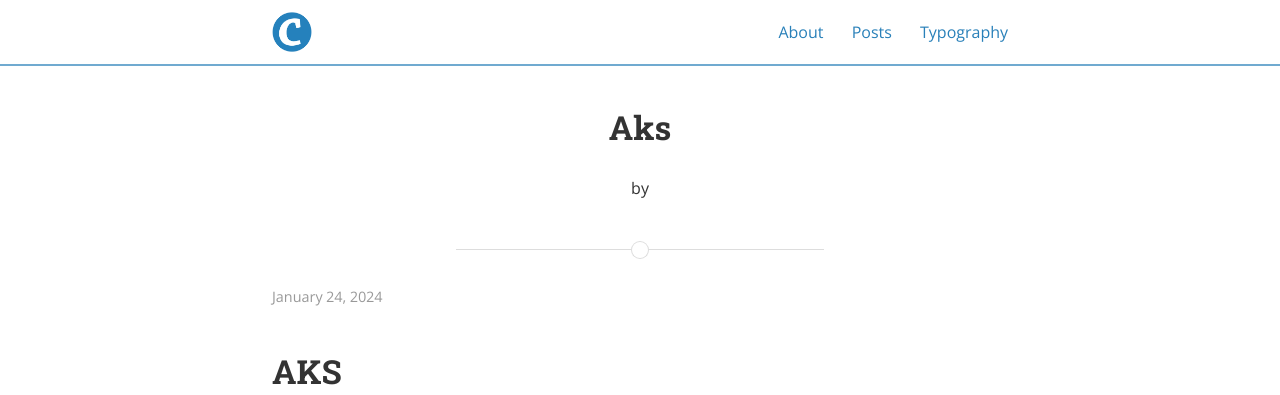
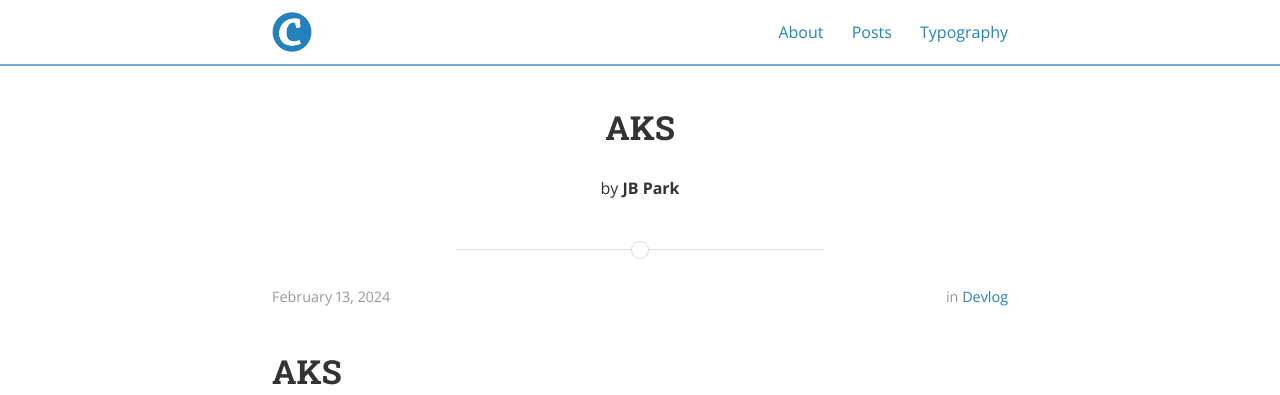
Before and after one commit to jbeight-devops/jbeight-devops.github.io, a Jekyll site: the page built from _posts/2024-01-24-AKS.md, in a window 1280 px wide and 1159 px high. Shown: the top 395 px of the window. Built offline with Jekyll 4.4.1, drawn with Linux system fonts in a browser that asks for light colours; nearby versions of some CDN libraries; our own code applies the rules of GitHub Pages for plain Markdown files.

```diff
--- a/_posts/2024-01-24-AKS.md
+++ b/_posts/2024-01-24-AKS.md
@@ -1,3 +1,10 @@
+---
+layout: post
+title:  "AKS"
+date:   2024-02-13T14:25:52-05:00
+author: JB Park
+categories: Devlog
+---
 # AKS
 
 ## networking
```
Also changed, not shown: category/devlog.md (+0 -1 lines).
